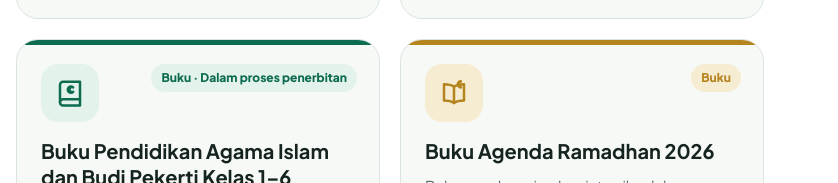
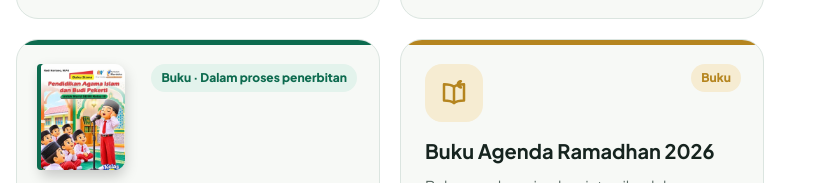
Before and after one commit to rudihartono91/rudihartono91.github.io, a plain HTML site: page index.html in a window 1280 px wide. Shown: the part 3211-3394 px from the top of the page, 442-1280 px from the left. Drawn offline with Linux system fonts and the light colour scheme.

Commit message:
Karya buku PAI: gambar sampul sebagai ikon
Co-Authored-By: Claude Opus 5.5 <noreply@anthropic.com>
Claude-Session: https://claude.ai/code/session_01GhxNiCtxCc5i3XeBmQiSYS

```diff
--- a/index.html
+++ b/index.html
@@ -254,7 +254,7 @@ footer{text-align:center;color:var(--abu);font-size:14px;padding:34px 20px 44px}
       </a>
       <div class="card reveal" style="--a:#0d6b4f;--t:#e3f3ec">
         <span class="tag">Buku · Dalam proses penerbitan</span>
-        <div class="ic"><svg viewBox="0 0 24 24" fill="none" stroke="currentColor" stroke-width="2" stroke-linecap="round" stroke-linejoin="round" aria-hidden="true"><path d="M4 19.5A2.5 2.5 0 0 1 6.5 17H20V3H6.5A2.5 2.5 0 0 0 4 5.5z"/><path d="M4 19.5A2.5 2.5 0 0 0 6.5 22H20v-5"/><path d="M14.5 7.5a2.5 2.5 0 1 0 0 3.5 2 2 0 1 1 0-3.5z"/></svg></div>
+        <div class="ic" style="background:none;padding:0;width:auto;height:auto;justify-content:start"><img src="img/buku-pai-sampul.jpg" alt="Sampul Buku Siswa PAI dan Budi Pekerti" style="width:84px;height:106px;object-fit:cover;border-radius:4px 10px 10px 4px;box-shadow:-4px 0 0 #0d6b4f,0 6px 14px rgba(0,0,0,.2)"></div>
         <h3>Buku Pendidikan Agama Islam dan Budi Pekerti Kelas 1–6</h3>
         <p>Seri buku siswa PAI dan Budi Pekerti untuk SD Kelas 1–6, disusun sesuai Capaian Pembelajaran terbaru (BKPDM No. 020/2026). Penulis: Rudi Hartono dan Tim Tujuhasa.</p>
       </div>
```
Also changed, not shown: img/buku-pai-sampul.jpg (added).
